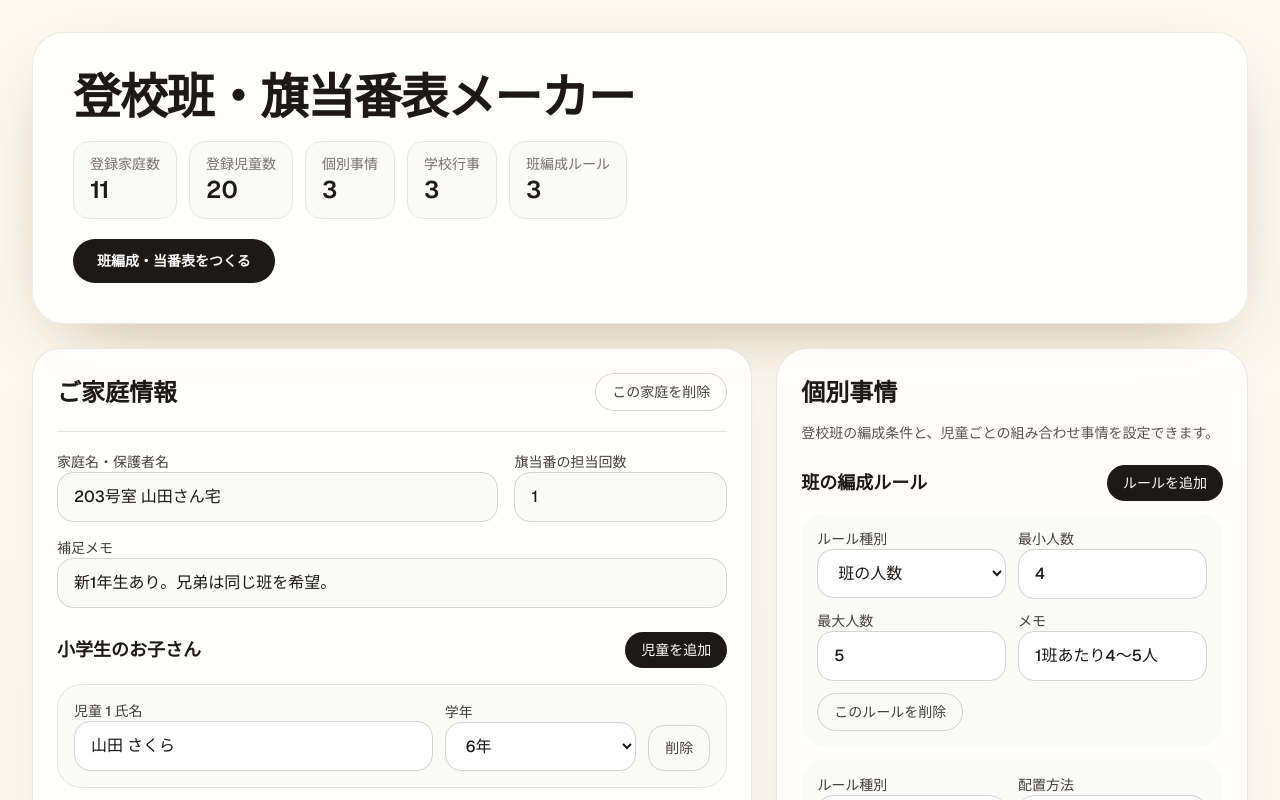
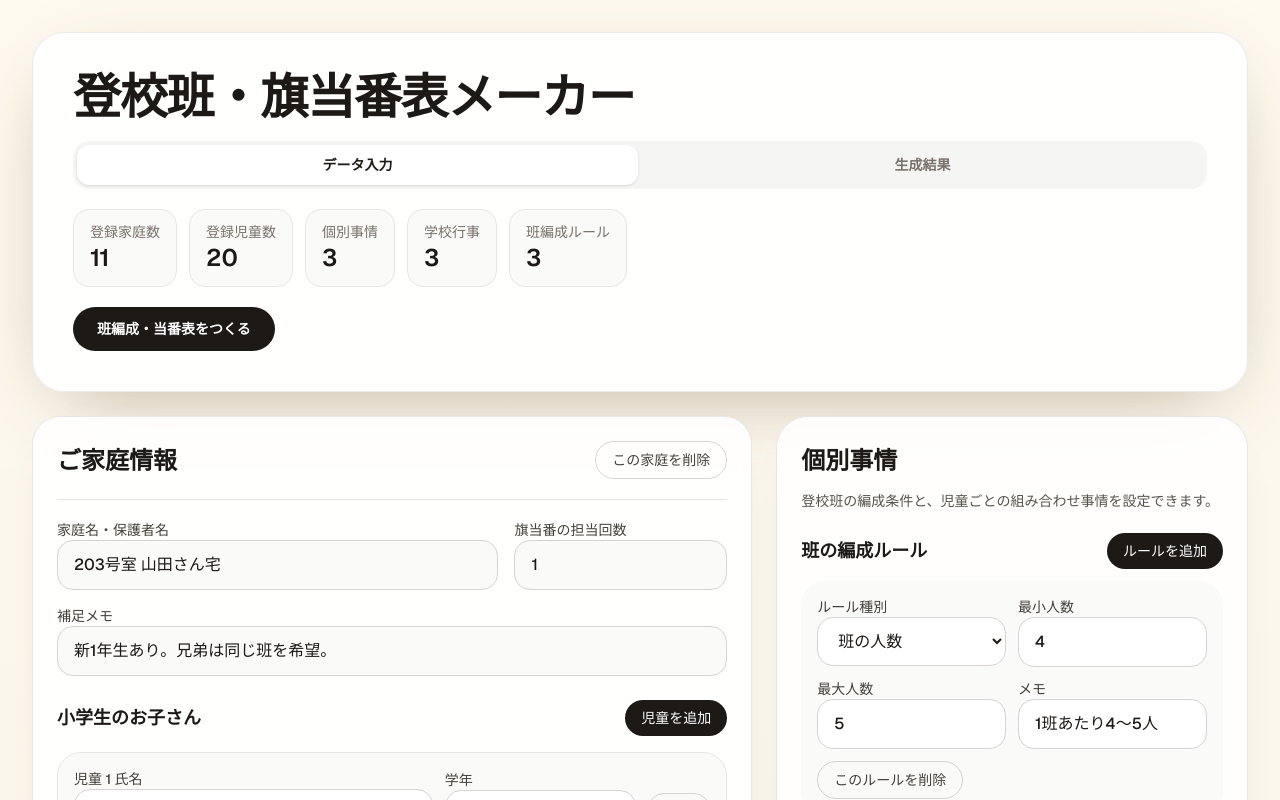
Before and after one commit to kusa-mochi/shudan-toko-maker, a Next.js app in the folder shudan-toko-maker/: page / in a window 1280 px wide. Shown: the top 800 px of the page. Built offline with nearby package versions, Linux system fonts and the light colour scheme.

Commit message:
入力用のGUIと出力結果表示用のGUIをタブで区別するようにした。

```diff
--- a/shudan-toko-maker/app/components/PlannerApp.tsx
+++ b/shudan-toko-maker/app/components/PlannerApp.tsx
@@ -1,6 +1,6 @@
 "use client";
 
-import { PlannerProvider } from "./PlannerContext";
+import { PlannerProvider, usePlannerContext } from "./PlannerContext";
 import { FlagDutyPlanPanel } from "./FlagDutyPlanPanel";
 import { FlagDutySettingsPanel } from "./FlagDutySettingsPanel";
 import { GroupPlanPanel } from "./GroupPlanPanel";
@@ -9,13 +9,15 @@ import { PairRulesPanel } from "./PairRulesPanel";
 import { PlannerHero } from "./PlannerHero";
 import { SchoolEventsPanel } from "./SchoolEventsPanel";
 
-export function PlannerApp() {
+function PlannerContent() {
+  const { activeTab } = usePlannerContext();
+
   return (
-    <PlannerProvider>
-      <main className="min-h-screen bg-[linear-gradient(180deg,#fffaf0_0%,#f4efe3_42%,#ebe7dc_100%)] px-4 py-8 text-stone-900 sm:px-6 lg:px-8">
-        <div className="mx-auto flex w-full max-w-7xl flex-col gap-6">
-          <PlannerHero />
+    <main className="min-h-screen bg-[linear-gradient(180deg,#fffaf0_0%,#f4efe3_42%,#ebe7dc_100%)] px-4 py-8 text-stone-900 sm:px-6 lg:px-8">
+      <div className="mx-auto flex w-full max-w-7xl flex-col gap-6">
+        <PlannerHero />
 
+        {activeTab === "input" && (
           <section className="grid gap-6 xl:grid-cols-[1.45fr_0.95fr]">
             <HouseholdFormSection />
 
@@ -25,13 +27,23 @@ export function PlannerApp() {
               <FlagDutySettingsPanel />
             </div>
           </section>
+        )}
 
+        {activeTab === "results" && (
           <section className="grid gap-6 xl:grid-cols-2">
             <GroupPlanPanel />
             <FlagDutyPlanPanel />
           </section>
-        </div>
-      </main>
+        )}
+      </div>
+    </main>
+  );
+}
+
+export function PlannerApp() {
+  return (
+    <PlannerProvider>
+      <PlannerContent />
     </PlannerProvider>
   );
 }
--- a/shudan-toko-maker/app/components/PlannerContext.tsx
+++ b/shudan-toko-maker/app/components/PlannerContext.tsx
@@ -37,6 +37,8 @@ type ChildOption = {
   label: string;
 };
 
+export type ActiveTab = "input" | "results";
+
 type PlannerContextValue = {
   households: Household[];
   pairRules: PairRule[];
@@ -49,6 +51,8 @@ type PlannerContextValue = {
   groupPlan: GroupPlan;
   flagDutyPlan: FlagDutyPlan;
   isPlanStale: boolean;
+  activeTab: ActiveTab;
+  switchTab: (tab: ActiveTab) => void;
   generatePlans: () => void;
   addHousehold: () => void;
   removeHousehold: (householdId: string) => void;
@@ -104,6 +108,7 @@ export function PlannerProvider({ children }: { children: ReactNode }) {
     generateFlagDutySchedule(demoState.households, demoState.schoolEvents, demoState.flagDutySettings),
   );
   const [isPlanStale, setIsPlanStale] = useState(false);
+  const [activeTab, setActiveTab] = useState<ActiveTab>("input");
   const isFirstRender = useRef(true);
 
   useEffect(() => {
@@ -338,10 +343,15 @@ export function PlannerProvider({ children }: { children: ReactNode }) {
     }));
   };
 
+  const switchTab = (tab: ActiveTab) => {
+    setActiveTab(tab);
+  };
+
   const generatePlans = () => {
     setGroupPlan(generateSchoolGroups(households, pairRules, groupRules));
     setFlagDutyPlan(generateFlagDutySchedule(households, schoolEvents, flagDutySettings));
     setIsPlanStale(false);
+    setActiveTab("results");
     setLastSavedAt(
       new Intl.DateTimeFormat("ja-JP", {
         month: "numeric",
@@ -364,6 +374,8 @@ export function PlannerProvider({ children }: { children: ReactNode }) {
     groupPlan,
     flagDutyPlan,
     isPlanStale,
+    activeTab,
+    switchTab,
     generatePlans,
     addHousehold,
     removeHousehold,
--- a/shudan-toko-maker/app/components/PlannerHero.tsx
+++ b/shudan-toko-maker/app/components/PlannerHero.tsx
@@ -11,6 +11,8 @@ export function PlannerHero() {
     schoolEvents,
     lastSavedAt,
     isPlanStale,
+    activeTab,
+    switchTab,
     generatePlans,
   } = usePlannerContext();
 
@@ -18,17 +20,43 @@ export function PlannerHero() {
     <section className="overflow-hidden rounded-[32px] border border-stone-200/80 bg-white/90 shadow-[0_24px_80px_-32px_rgba(87,58,18,0.45)] backdrop-blur">
       <div className="grid gap-6 px-6 py-8 sm:px-8 lg:px-10 lg:py-10">
         <div className="space-y-5">
-          {/* <span className="inline-flex rounded-full bg-amber-100 px-3 py-1 text-sm font-semibold tracking-[0.18em] text-amber-900">
-            集団登校データ入力
-          </span> */}
           <div className="space-y-3">
             <h1 className="text-3xl font-semibold tracking-tight text-stone-900 sm:text-5xl">
               登校班・旗当番表メーカー
             </h1>
-            {/* <p className="text-sm leading-7 text-stone-600 sm:text-base">
-              各家庭の児童構成と過去の旗当番回数を入力し、さらに「同じ班にしたい」「別々の班にしたい」といった事情や学校行事を登録できます。登校班は4〜5人を基本に、最年長の児童を先頭、その次に最年長の児童を最後尾へ順次配置する考え方で編成します。
-            </p> */}
           </div>
+
+          {/* タブナビゲーション */}
+          <nav className="flex gap-1 rounded-2xl bg-stone-100 p-1">
+            <button
+              type="button"
+              onClick={() => switchTab("input")}
+              className={`flex-1 rounded-xl px-4 py-2.5 text-sm font-semibold transition ${
+                activeTab === "input"
+                  ? "bg-white text-stone-900 shadow-sm"
+                  : "text-stone-500 hover:text-stone-700"
+              }`}
+            >
+              データ入力
+            </button>
+            <button
+              type="button"
+              onClick={() => switchTab("results")}
+              className={`flex-1 rounded-xl px-4 py-2.5 text-sm font-semibold transition ${
+                activeTab === "results"
+                  ? "bg-white text-stone-900 shadow-sm"
+                  : "text-stone-500 hover:text-stone-700"
+              }`}
+            >
+              生成結果
+              {lastSavedAt && (
+                <span className="ml-2 text-xs font-normal text-stone-400">
+                  {lastSavedAt}
+                </span>
+              )}
+            </button>
+          </nav>
+
           <div className="flex flex-wrap gap-3 text-sm text-stone-700">
             <div className="rounded-2xl border border-stone-200 bg-stone-50 px-4 py-3">
               <p className="text-stone-500">登録家庭数</p>
@@ -67,28 +95,8 @@ export function PlannerHero() {
             {isPlanStale && (
               <p className="text-sm font-medium text-amber-700">入力内容に変更があります</p>
             )}
-            {lastSavedAt && !isPlanStale && (
-              <p className="text-sm text-stone-500">{lastSavedAt} に生成</p>
-            )}
           </div>
         </div>
-
-        {/* <aside className="rounded-[28px] bg-stone-900 p-6 text-stone-50 shadow-[inset_0_1px_0_rgba(255,255,255,0.08)]">
-          <h2 className="text-lg font-semibold">この画面で扱う情報</h2>
-          <ul className="mt-4 space-y-3 text-sm leading-6 text-stone-300">
-            <li>家庭ごとの保護者名、児童名、学年、旗当番回数</li>
-            <li>児童同士を同班・別班にする個別事情</li>
-            <li>学校行事の日付と対象学年</li>
-            <li>旗当番表の開始日と生成週数</li>
-          </ul>
-          <button
-            type="button"
-            onClick={saveDraft}
-            className="mt-6 w-full rounded-2xl bg-amber-300 px-4 py-3 text-sm font-semibold text-stone-900 transition hover:bg-amber-200"
-          >
-            現在の内容を更新表示
-          </button>
-        </aside> */}
       </div>
     </section>
   );
```
